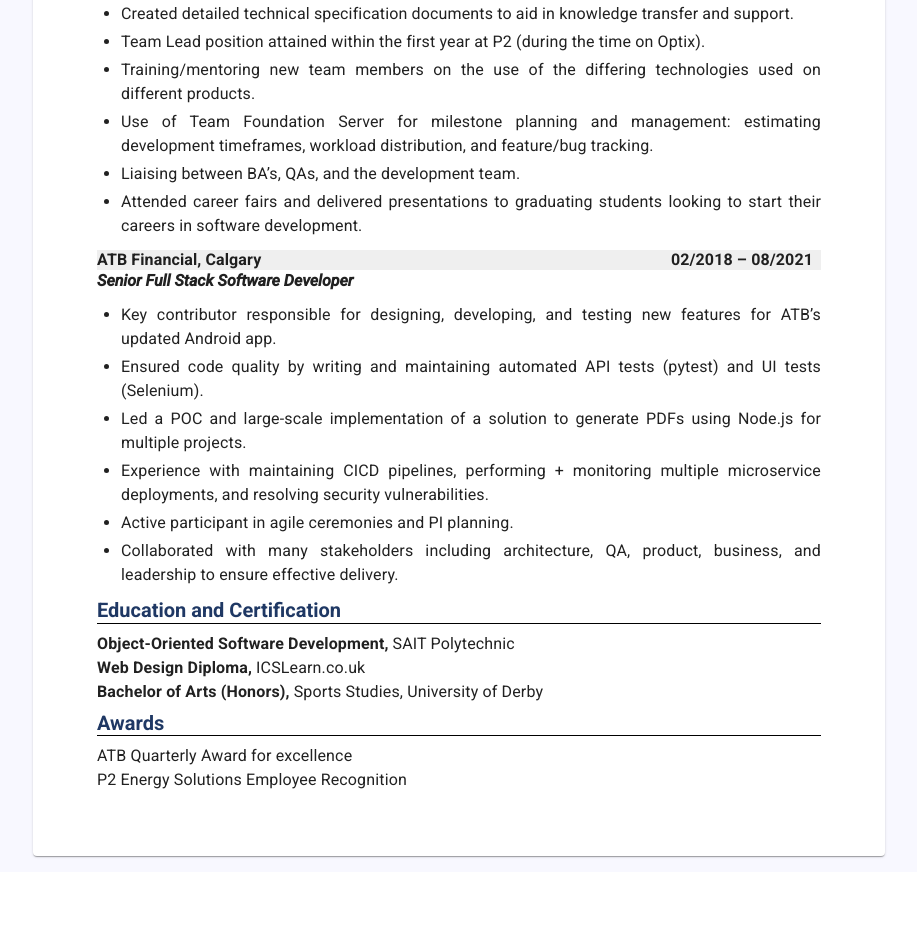
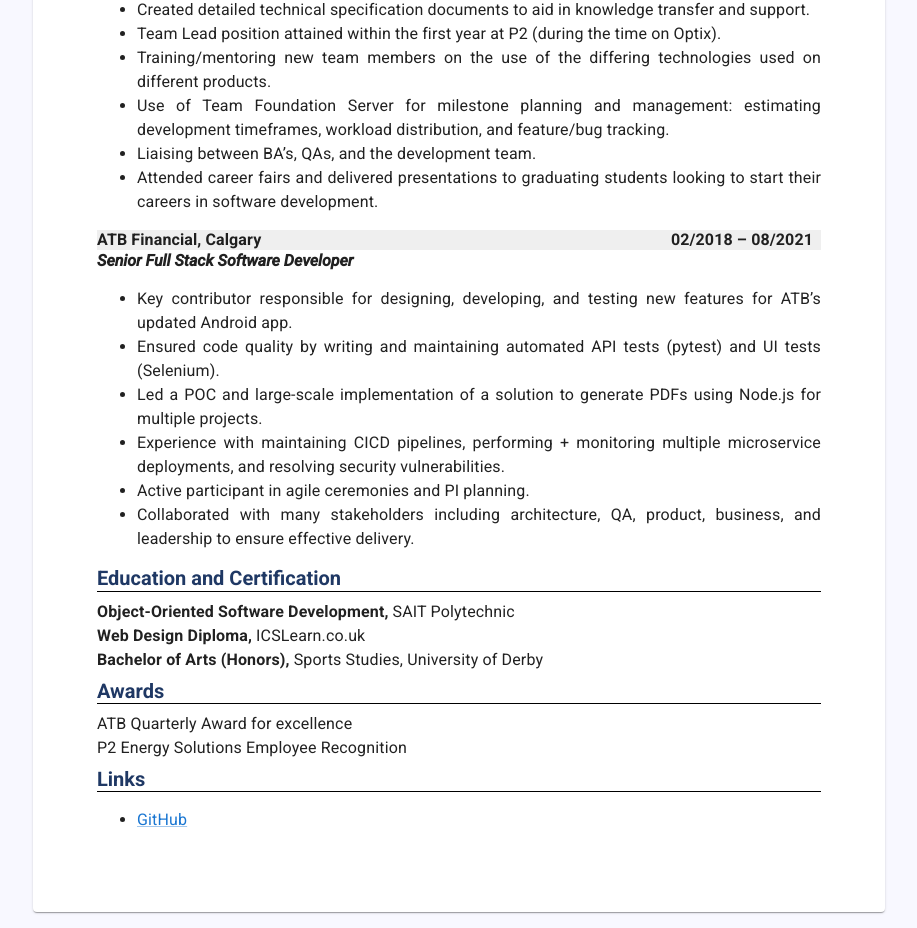
Before and after one commit to Pum8i/pumbi, a React (Vite) app: page / in a window 1280 px wide. Shown: the part 1365-2293 px from the top of the page, without its empty margins (181-1098 px from the left). Before the commit the page ends 2237 px from the top, so only its background shows below. Built offline with nearby package versions, Linux system fonts and the light colour scheme.

Commit message:
Added Links component and data Updated List -> list Moved section padding to top vs bottom Fixed email link

```diff
--- a/src/App.tsx
+++ b/src/App.tsx
@@ -3,6 +3,7 @@
 import Awards from "./components/sections/Awards";
 import Education from "./components/sections/Education";
 import Header from "./components/sections/Header";
+import Links from "./components/sections/Links";
 import { ProfessionalExperience } from "./components/sections/ProfessionalExperience";
 import { ProfessionalSkills } from "./components/sections/ProfessionalSkills";
 import { Summary } from "./components/sections/Summary";
@@ -24,6 +25,7 @@
             <ProfessionalExperience resumeData={resumeData} />
             <Education resumeData={resumeData} />
             <Awards resumeData={resumeData} />
+            <Links resumeData={resumeData} />
           </Paper>
         </Container>
       </Box>
--- a/src/assets/data.ts
+++ b/src/assets/data.ts
@@ -138,4 +138,5 @@
     "ATB Quarterly Award for excellence",
     "P2 Energy Solutions Employee Recognition",
   ],
+  links: [{ url: "https://github.com/Pum8i", label: "GitHub" }],
 };
--- a/src/components/sections/Awards.tsx
+++ b/src/components/sections/Awards.tsx
@@ -7,7 +7,7 @@
 
 export default function Awards({ resumeData }: { resumeData: IData }) {
   return (
-    <Section sectionTitle="Awards">
+    <Section sectionTitle="Awards" pt={1}>
       {resumeData.awards.map((award) => {
         return (
           <Typography variant="body1" align="left" key={award}>
--- a/src/components/sections/Education.tsx
+++ b/src/components/sections/Education.tsx
@@ -10,7 +10,7 @@
 
 export default function Education({ resumeData }: { resumeData: IData }) {
   return (
-    <Section sectionTitle="Education and Certification" pb={1}>
+    <Section sectionTitle="Education and Certification">
       {resumeData.education.map((e) => {
         return (
           <Stack direction="row" key={e.school}>
--- a/src/components/sections/Experience.tsx
+++ b/src/components/sections/Experience.tsx
@@ -1,4 +1,4 @@
-import { List, ListItemText, Typography } from "@mui/material";
+import { Typography } from "@mui/material";
 import Grid from "@mui/material/Unstable_Grid2";
 
 interface IData {
@@ -21,26 +21,20 @@
       <Typography variant="h5" align="left">
         {title}
       </Typography>
-      <List
-        sx={{
-          pl: 3,
-          listStyleType: "disc",
-        }}
-      >
+      <ul>
         {duties.map((duty) => {
           return (
-            <ListItemText
+            <li
               key={duty}
-              sx={{
-                display: "list-item",
+              style={{
                 textAlign: "justify",
               }}
             >
               {duty}
-            </ListItemText>
+            </li>
           );
         })}
-      </List>
+      </ul>
     </>
   );
 }
--- a/src/components/sections/Header.tsx
+++ b/src/components/sections/Header.tsx
@@ -23,7 +23,7 @@
           {title}
         </Typography>
         <Typography variant="body1" align="left">
-          <Link href={email} target="_blank" rel="noreferrer">
+          <Link href={`mailto:${email}`} target="_blank" rel="noreferrer">
             {email}
           </Link>
           {" | " + phone + " | " + location}
--- /dev/null
+++ b/src/components/sections/Links.tsx
@@ -0,0 +1,25 @@
+import { Link } from "@mui/material";
+import Section from "../widgets/Section";
+
+interface IData {
+  links: { url: string; label: string }[];
+}
+
+export default function Links({ resumeData }: { resumeData: IData }) {
+  return (
+    <Section sectionTitle="Links" pt={1}>
+      <ul>
+        {resumeData.links.map((link) => {
+          const { url, label } = link;
+          return (
+            <li key={url}>
+              <Link href={url} align="left" target="_blank" rel="noreferrer">
+                {label}
+              </Link>
+            </li>
+          );
+        })}
+      </ul>
+    </Section>
+  );
+}
--- a/src/components/widgets/Section.tsx
+++ b/src/components/widgets/Section.tsx
@@ -4,12 +4,12 @@
 interface IData {
   sectionTitle: string;
   children: React.ReactNode;
-  pb?: number;
+  pt?: number;
 }
 
-export default function Section({ sectionTitle, children, pb }: IData) {
+export default function Section({ sectionTitle, children, pt }: IData) {
   return (
-    <Box pb={pb}>
+    <Box pt={pt}>
       <Typography variant="h3" textAlign={"left"}>
         {sectionTitle}
       </Typography>
```
